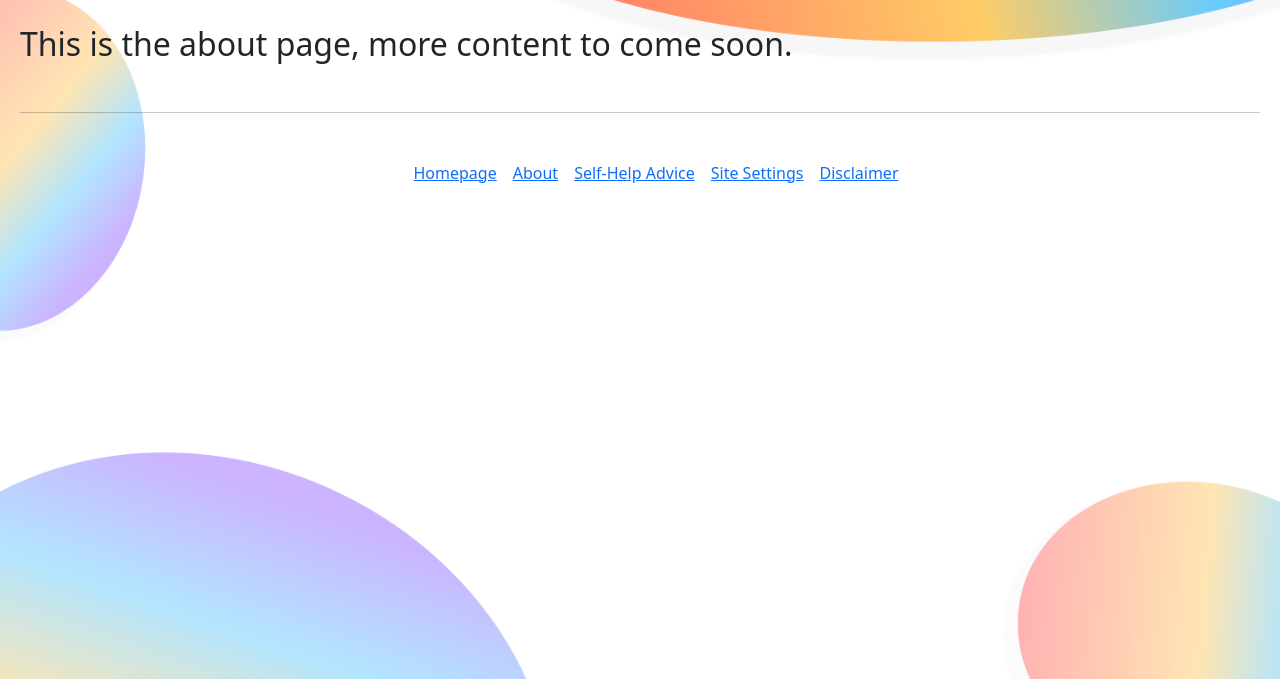
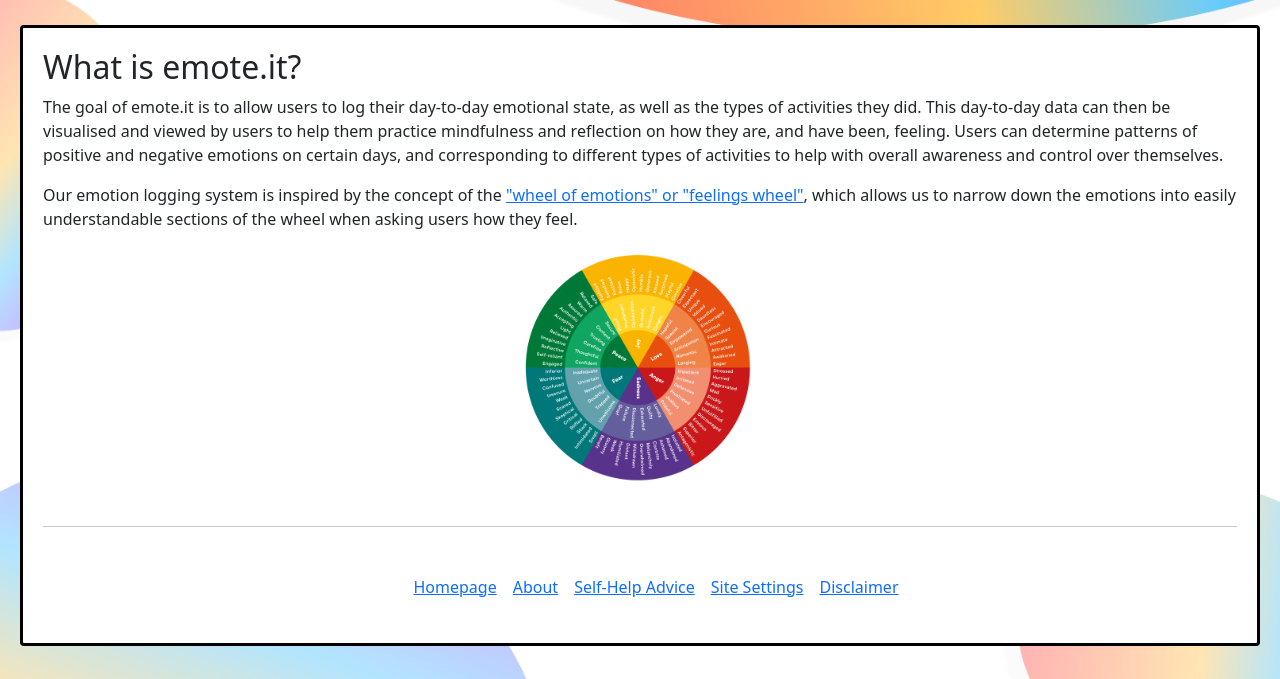
Before and after one commit to CalllumSCO/HCI4Therapy, a Django app: page /about/ in a window 1280 px wide; the page is wider, and only the part inside the window is pictured. Shown: the part 121-800 px from the top of that part. Run offline with Django 4.2, Linux system fonts and the light colour scheme; some libraries are stand-ins or nearby versions.

Commit message:
Update About Page to look nicer + added actual content as well

```diff
--- a/static/css/page.css
+++ b/static/css/page.css
@@ -28,7 +28,6 @@ canvas {
 
 #main-nav{
     background-color:transparent;
-
     margin-bottom:25px;
 }
 
@@ -53,6 +52,25 @@ canvas {
 #user-hi{
     padding:20px;
 }
+
+#about-div{
+    background-color: white;
+    border: 3px solid black;
+    padding: 20px;
+}
+
+#wheel-img{
+    display: block;
+    margin-left: auto;
+    margin-right: auto;
+    width:20%;
+    height:auto;
+    transition: transform .2s;
+}
+
+#wheel-img:hover {
+    transform: scale(2); /* (150% zoom - Note: if the zoom is too large, it will go outside of the viewport) */
+  }
 
 .fas{
     width:200%;
--- a/templates/main/about.html
+++ b/templates/main/about.html
@@ -1,9 +1,20 @@
 {% extends 'main/base.html' %}
+
+{% load static %}
 
 {% block title %}
     About
 {% endblock %}
 
 {% block body %}
-    <h2>This is the about page, more content to come soon.</h2>
+<div class="rounded" id="about-div">
+    <h2>What is emote.it?</h2>
+    <p>The goal of emote.it is to allow users to log their day-to-day emotional state, as well as the types of activities they did.
+        This day-to-day data can then be visualised and viewed by users to help them practice mindfulness and reflection on how they are, and have been, feeling.
+        Users can determine patterns of positive and negative emotions on certain days, and corresponding to different types of activities to help with overall awareness and control over themselves.
+    </p>
+    <p>
+        Our emotion logging system is inspired by the concept of the <a href="https://www.mindbodygreen.com/articles/emotion-wheel">"wheel of emotions" or "feelings wheel"</a>, which allows us to narrow down the emotions into easily understandable sections of the wheel when asking users how they feel.
+    </p>
+    <img src="{% static 'wheel.webp' %}" id="wheel-img">
 {% endblock %}
```
Also changed, not shown: static/wheel.webp (added).
